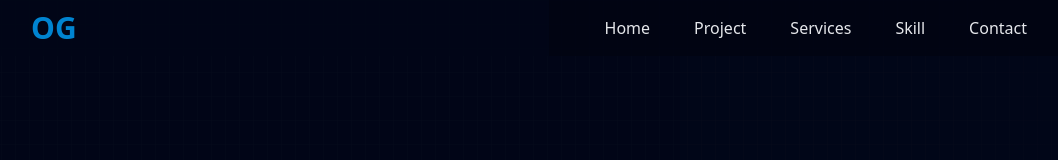
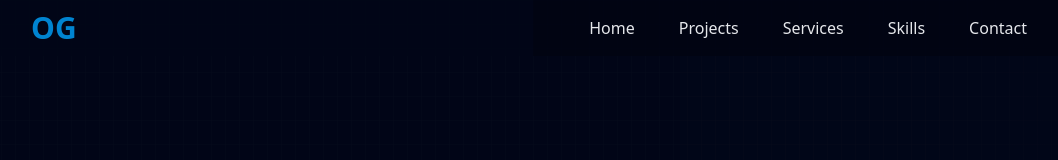
Before and after one commit to aposte7/O-portfolio-v2, a React (Vite) app: page / in a window 1280 px wide. Shown: the top 160 px of the page, without its empty margins (83-1141 px from the left). Built offline with nearby package versions, Linux system fonts and the light colour scheme.

Commit message:
fix: correct href and text for Projects, Services, and Skills in Menu component

```diff
--- a/src/components/Menu.jsx
+++ b/src/components/Menu.jsx
@@ -16,15 +16,15 @@ const Menu = ({ isOpen }) => {
         <li>
           <a
             className="block py-2 hover:text-sky-400 active:text-sky-400 md:p-4"
-            href="#project"
+            href="#projects"
           >
-            Project
+            Projects
           </a>
         </li>
         <li>
           <a
             className="block py-2 hover:text-sky-400 active:text-sky-400 md:p-4"
-            href="#service"
+            href="#services"
           >
             Services
           </a>
@@ -32,9 +32,9 @@ const Menu = ({ isOpen }) => {
         <li>
           <a
             className="block py-2 hover:text-sky-400 active:text-sky-400 md:p-4"
-            href="#skill"
+            href="#skills"
           >
-            Skill
+            Skills
           </a>
         </li>
         <li>
```
